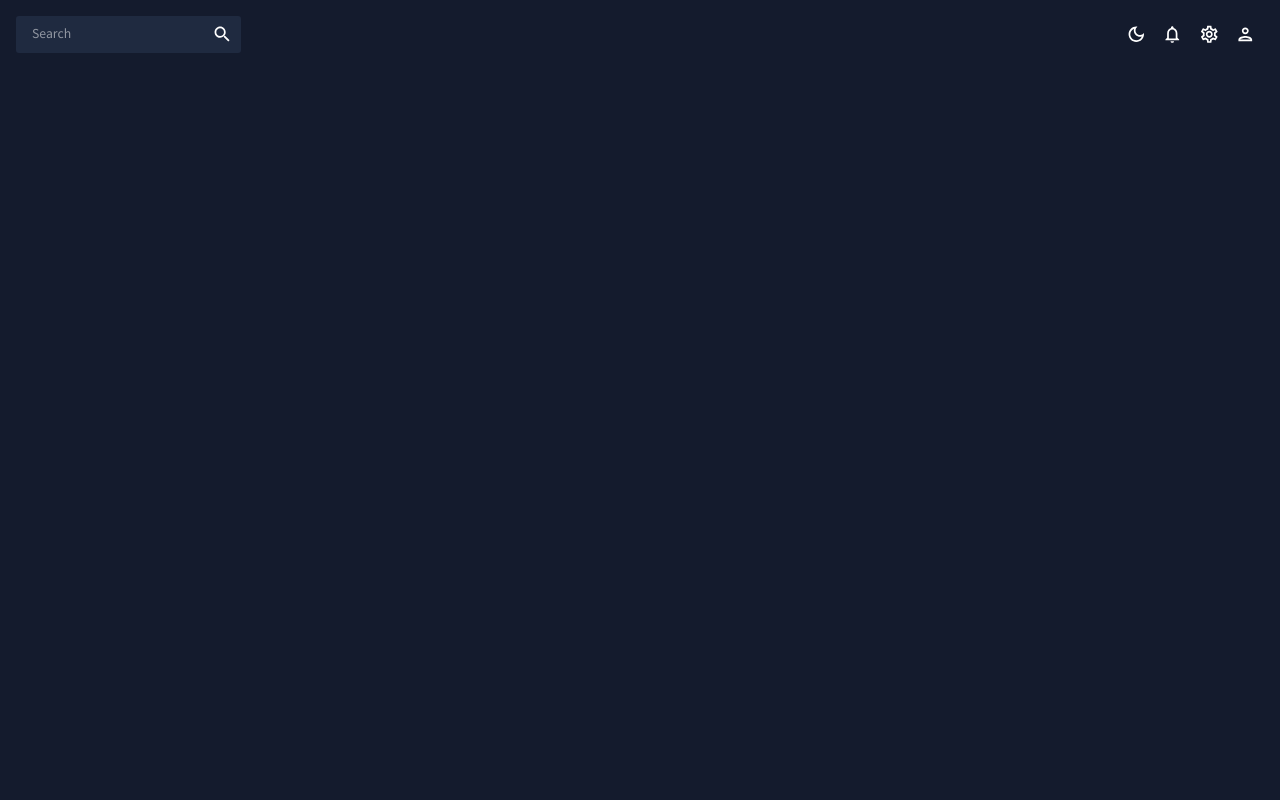
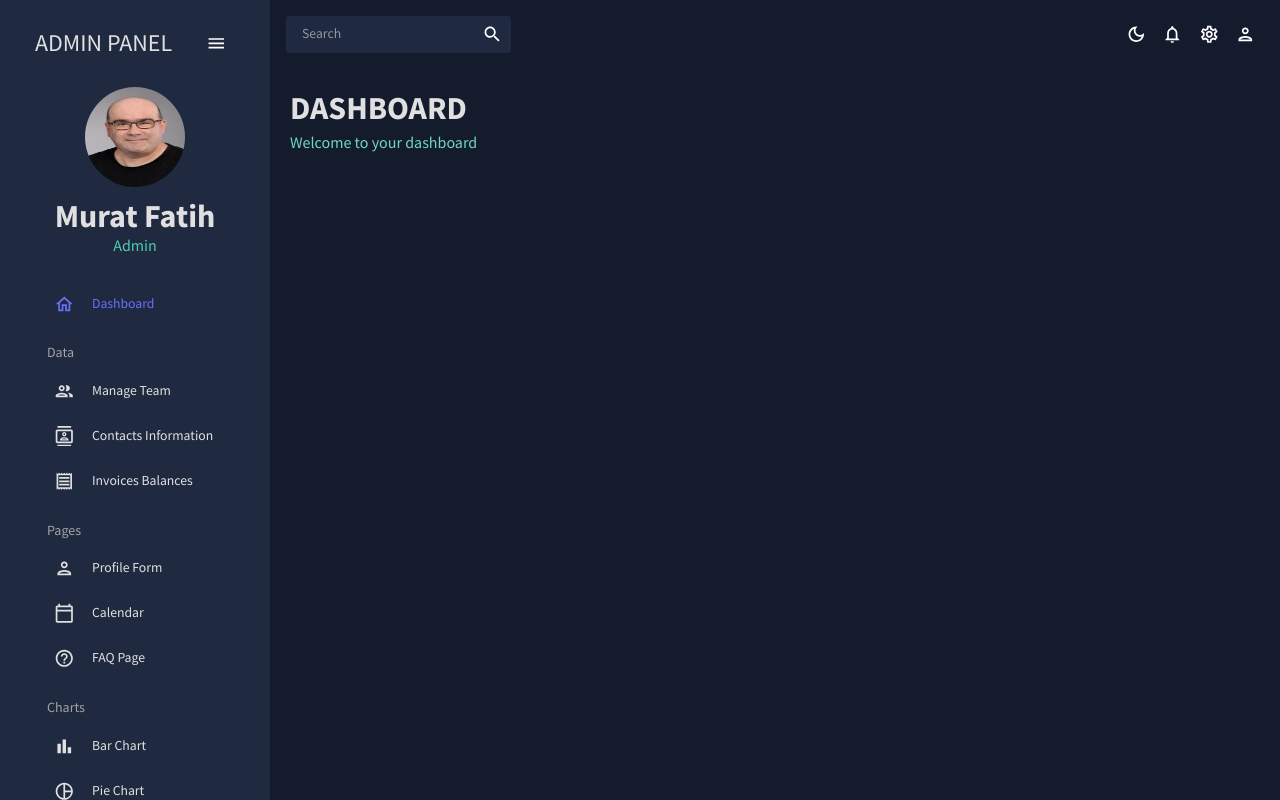
Before and after one commit to fatihyanik/react_admin_dashboard, a React (Create React App) app: page / in a window 1280 px wide. Built offline with nearby package versions, Linux system fonts and the light colour scheme.

Commit message:
added navbar with react pro sidebar

```diff
--- a/package.json
+++ b/package.json
@@ -22,7 +22,7 @@
     "formik": "^2.2.9",
     "react": "^18.2.0",
     "react-dom": "^18.2.0",
-    "react-pro-sidebar": "^1.0.0-alpha.9",
+    "react-pro-sidebar": "^0.7.1",
     "react-router-dom": "^6.4.5",
     "react-scripts": "5.0.1",
     "web-vitals": "^2.1.4",
--- a/src/App.js
+++ b/src/App.js
@@ -1,17 +1,46 @@
-import { ColorModeContext, useMode } from './theme';
+import { useState } from "react";
 import { CssBaseline, ThemeProvider } from "@mui/material";
-import Topbar from './scenes/global/Topbar';
+import { ColorModeContext, useMode } from "./theme";
+import { Routes, Route } from "react-router-dom";
+import Topbar from "./scenes/global/Topbar";
+import Dashboard from "./scenes/dashboard";
+import Sidebar from "./scenes/global/Sidebar";
+// import Team from "./scenes/team";
+// import Invoices from "./scenes/invoices";
+// import Contacts from "./scenes/contacts";
+// import Bar from "./scenes/bar";
+// import Form from "./scenes/form";
+// import Line from "./scenes/line";
+// import Pie from "./scenes/pie";
+// import FAQ from "./scenes/faq";
+// import Geography from "./scenes/geography";
+// import Calendar from "./scenes/calendar/calendar";
 
 function App() {
   const [theme, colorMode] = useMode();
+  const [isSidebar, setIsSidebar] = useState(true);
 
   return (
     <ColorModeContext.Provider value={colorMode}>
       <ThemeProvider theme={theme}>
         <CssBaseline />
-        <div className='app'>
-          <main className='content'>
-            <Topbar />
+        <div className="app">
+          <Sidebar isSidebar={isSidebar} />
+          <main className="content">
+            <Topbar setIsSidebar={setIsSidebar} />
+            <Routes>
+              <Route path="/" element={<Dashboard />} />
+              {/* <Route path="/team" element={<Team />} /> */}
+              {/* <Route path="/contacts" element={<Contacts />} /> */}
+              {/* <Route path="/invoices" element={<Invoices />} /> */}
+              {/* <Route path="/form" element={<Form />} /> */}
+              {/* <Route path="/bar" element={<Bar />} /> */}
+              {/* <Route path="/pie" element={<Pie />} /> */}
+              {/* <Route path="/line" element={<Line />} /> */}
+              {/* <Route path="/faq" element={<FAQ />} /> */}
+              {/* <Route path="/calendar" element={<Calendar />} /> */}
+              {/* <Route path="/geography" element={<Geography />} /> */}
+            </Routes>
           </main>
         </div>
       </ThemeProvider>
--- /dev/null
+++ b/src/components/Header.jsx
@@ -0,0 +1,24 @@
+import { Typography, Box, useTheme } from "@mui/material";
+import { tokens } from "../theme";
+
+const Header = ({ title, subtitle }) => {
+  const theme = useTheme();
+  const colors = tokens(theme.palette.mode);
+  return (
+    <Box mb='30px'>
+      <Typography
+        variant='h2'
+        color={colors.grey[100]}
+        fontWeight='bold'
+        sx={{ m: "0 0 5px 0" }}
+      >
+        {title}
+      </Typography>
+      <Typography variant='h5' color={colors.greenAccent[400]}>
+        {subtitle}
+      </Typography>
+    </Box>
+  );
+};
+
+export default Header;
--- a/src/scenes/dashboard/index.jsx
+++ b/src/scenes/dashboard/index.jsx
@@ -1,9 +1,15 @@
-const index = () => {
+import { Box } from "@mui/material";
+import Header from "../../components/Header";
+
+const Dashboard = () => {
   return (
-    <div>
+    <Box m='20px'>
+      {/* HEADER */}
+      <Box display='flex' justifyContent='space-between' alignItems='center'>
+        <Header title='DASHBOARD' subtitle='Welcome to your dashboard' />
+      </Box>
+    </Box>
+  );
+};
 
-    </div>
-  )
-}
-
-export default index
+export default Dashboard;
--- a/src/scenes/global/Sidebar.jsx
+++ b/src/scenes/global/Sidebar.jsx
@@ -1,7 +1,228 @@
+import { useState } from "react";
+import { ProSidebar, Menu, MenuItem } from "react-pro-sidebar";
+import { Box, IconButton, Typography, useTheme } from "@mui/material";
+import { Link } from "react-router-dom";
+import "react-pro-sidebar/dist/css/styles.css";
+import { tokens } from "../../theme";
+import HomeOutlinedIcon from "@mui/icons-material/HomeOutlined";
+import PeopleOutlinedIcon from "@mui/icons-material/PeopleOutlined";
+import ContactsOutlinedIcon from "@mui/icons-material/ContactsOutlined";
+import ReceiptOutlinedIcon from "@mui/icons-material/ReceiptOutlined";
+import PersonOutlinedIcon from "@mui/icons-material/PersonOutlined";
+import CalendarTodayOutlinedIcon from "@mui/icons-material/CalendarTodayOutlined";
+import HelpOutlineOutlinedIcon from "@mui/icons-material/HelpOutlineOutlined";
+import BarChartOutlinedIcon from "@mui/icons-material/BarChartOutlined";
+import PieChartOutlineOutlinedIcon from "@mui/icons-material/PieChartOutlineOutlined";
+import TimelineOutlinedIcon from "@mui/icons-material/TimelineOutlined";
+import MenuOutlinedIcon from "@mui/icons-material/MenuOutlined";
+import MapOutlinedIcon from "@mui/icons-material/MapOutlined";
+
+const Item = ({ title, to, icon, selected, setSelected }) => {
+  const theme = useTheme();
+  const colors = tokens(theme.palette.mode);
+  return (
+    <MenuItem
+      active={selected === title}
+      style={{
+        color: colors.grey[100],
+      }}
+      onClick={() => setSelected(title)}
+      icon={icon}
+    >
+      <Typography>{title}</Typography>
+      <Link to={to} />
+    </MenuItem>
+  );
+};
+
 const Sidebar = () => {
+  const theme = useTheme();
+  const colors = tokens(theme.palette.mode);
+  const [isCollapsed, setIsCollapsed] = useState(false);
+  const [selected, setSelected] = useState("Dashboard");
+
   return (
-    <div>Sidebar</div>
-  )
-}
+    <Box
+      sx={{
+        "& .pro-sidebar-inner": {
+          background: `${colors.primary[400]} !important`,
+        },
+        "& .pro-icon-wrapper": {
+          backgroundColor: "transparent !important",
+        },
+        "& .pro-inner-item": {
+          padding: "5px 35px 5px 20px !important",
+        },
+        "& .pro-inner-item:hover": {
+          color: "#868dfb !important",
+        },
+        "& .pro-menu-item.active": {
+          color: "#6870fa !important",
+        },
+      }}
+    >
+      <ProSidebar collapsed={isCollapsed}>
+        <Menu iconShape='square'>
+          {/* LOGO AND MENU ICON */}
+          <MenuItem
+            onClick={() => setIsCollapsed(!isCollapsed)}
+            icon={isCollapsed ? <MenuOutlinedIcon /> : undefined}
+            style={{
+              margin: "10px 0 20px 0",
+              color: colors.grey[100],
+            }}
+          >
+            {!isCollapsed && (
+              <Box
+                display='flex'
+                justifyContent='space-between'
+                alignItems='center'
+                ml='15px'
+              >
+                <Typography variant='h3' color={colors.grey[100]}>
+                  ADMIN PANEL
+                </Typography>
+                <IconButton onClick={() => setIsCollapsed(!isCollapsed)}>
+                  <MenuOutlinedIcon />
+                </IconButton>
+              </Box>
+            )}
+          </MenuItem>
 
-export default Sidebar
+          {!isCollapsed && (
+            <Box mb='25px'>
+              <Box display='flex' justifyContent='center' alignItems='center'>
+                <img
+                  alt='profile-user'
+                  width='100px'
+                  height='100px'
+                  src={`../../assets/user.png`}
+                  style={{ cursor: "pointer", borderRadius: "50%" }}
+                />
+              </Box>
+              <Box textAlign='center'>
+                <Typography
+                  variant='h2'
+                  color={colors.grey[100]}
+                  fontWeight='bold'
+                  sx={{ m: "10px 0 0 0" }}
+                >
+                  Murat Fatih
+                </Typography>
+                <Typography variant='h5' color={colors.greenAccent[500]}>
+                  Admin
+                </Typography>
+              </Box>
+            </Box>
+          )}
+
+          <Box paddingLeft={isCollapsed ? undefined : "10%"}>
+            <Item
+              title='Dashboard'
+              to='/'
+              icon={<HomeOutlinedIcon />}
+              selected={selected}
+              setSelected={setSelected}
+            />
+
+            <Typography
+              variant='h6'
+              color={colors.grey[300]}
+              sx={{ m: "15px 0 5px 20px" }}
+            >
+              Data
+            </Typography>
+            <Item
+              title='Manage Team'
+              to='/team'
+              icon={<PeopleOutlinedIcon />}
+              selected={selected}
+              setSelected={setSelected}
+            />
+            <Item
+              title='Contacts Information'
+              to='/contacts'
+              icon={<ContactsOutlinedIcon />}
+              selected={selected}
+              setSelected={setSelected}
+            />
+            <Item
+              title='Invoices Balances'
+              to='/invoices'
+              icon={<ReceiptOutlinedIcon />}
+              selected={selected}
+              setSelected={setSelected}
+            />
+
+            <Typography
+              variant='h6'
+              color={colors.grey[300]}
+              sx={{ m: "15px 0 5px 20px" }}
+            >
+              Pages
+            </Typography>
+            <Item
+              title='Profile Form'
+              to='/form'
+              icon={<PersonOutlinedIcon />}
+              selected={selected}
+              setSelected={setSelected}
+            />
+            <Item
+              title='Calendar'
+              to='/calendar'
+              icon={<CalendarTodayOutlinedIcon />}
+              selected={selected}
+              setSelected={setSelected}
+            />
+            <Item
+              title='FAQ Page'
+              to='/faq'
+              icon={<HelpOutlineOutlinedIcon />}
+              selected={selected}
+              setSelected={setSelected}
+            />
+
+            <Typography
+              variant='h6'
+              color={colors.grey[300]}
+              sx={{ m: "15px 0 5px 20px" }}
+            >
+              Charts
+            </Typography>
+            <Item
+              title='Bar Chart'
+              to='/bar'
+              icon={<BarChartOutlinedIcon />}
+              selected={selected}
+              setSelected={setSelected}
+            />
+            <Item
+              title='Pie Chart'
+              to='/pie'
+              icon={<PieChartOutlineOutlinedIcon />}
+              selected={selected}
+              setSelected={setSelected}
+            />
+            <Item
+              title='Line Chart'
+              to='/line'
+              icon={<TimelineOutlinedIcon />}
+              selected={selected}
+              setSelected={setSelected}
+            />
+            <Item
+              title='Geography Chart'
+              to='/geography'
+              icon={<MapOutlinedIcon />}
+              selected={selected}
+              setSelected={setSelected}
+            />
+          </Box>
+        </Menu>
+      </ProSidebar>
+    </Box>
+  );
+};
+
+export default Sidebar;
```
Also changed, not shown: public/assets/user.png (added), 1 other file (tests, documents, lock files or other folders).
